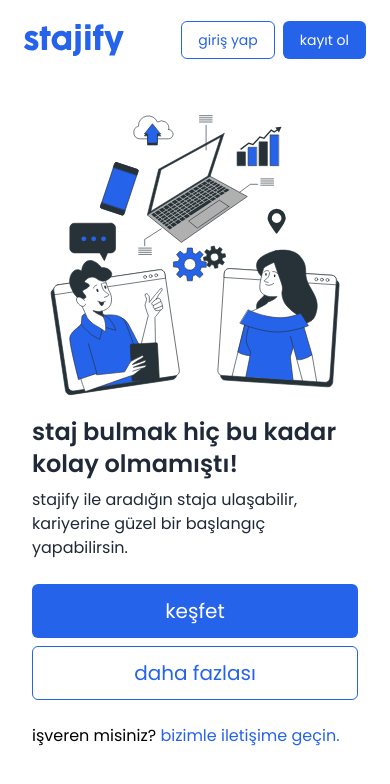
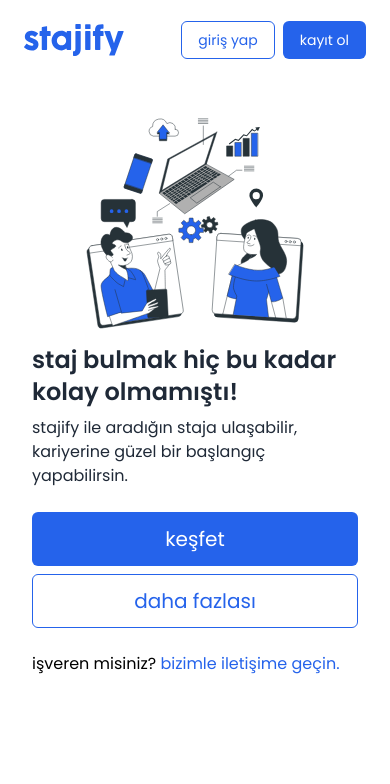
Before and after one commit to onurravli/stajify, a Next.js app in the folder packages/frontend/: page / in a window 390 px wide. Shown: the top 784 px of the page. Built offline with nearby package versions, Linux system fonts and the light colour scheme.

Commit message:
chore(frontend): update hero layout

```diff
--- a/packages/frontend/src/app/page.tsx
+++ b/packages/frontend/src/app/page.tsx
@@ -6,7 +6,7 @@
   return (
     <main className="flex min-h-[calc(100vh-4rem)] flex-col items-center justify-center px-8 py-24 mt-0">
       <div className="w-full md:max-w-7xl h-auto flex flex-col md:flex-row items-center align-middle justify-center md:gap-16">
-        <Hero className="max-w-xs md:max-w-md w-full h-auto" />
+        <Hero className="max-w-[15rem] md:max-w-md w-full h-auto" />
         <div className="flex flex-col items-stat justify-center gap-2 md:gap-4">
           <span className="text-2xl md:text-6xl font-semibold text-gray-800">
             staj bulmak hiç bu kadar kolay olmamıştı!
```
